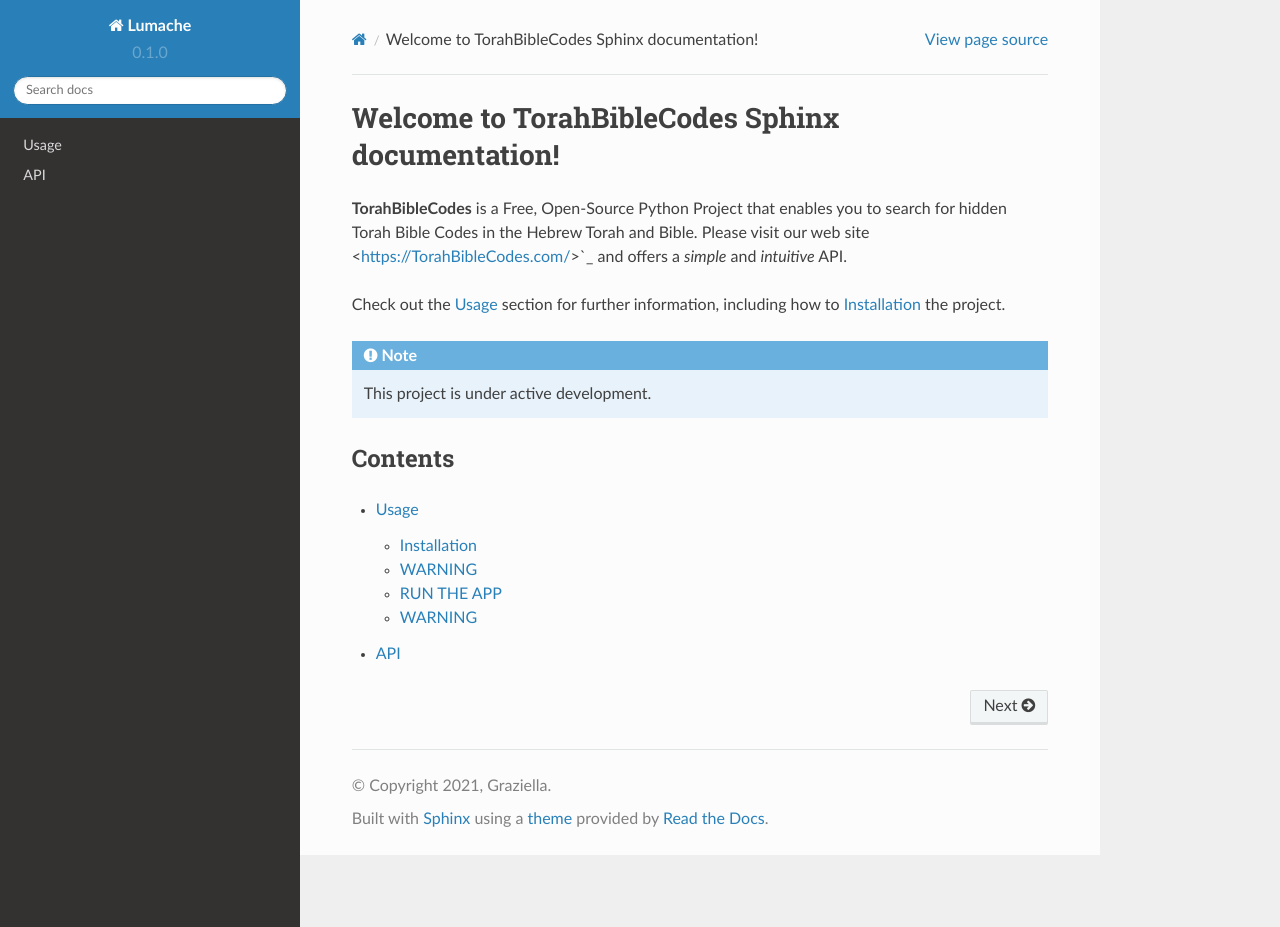
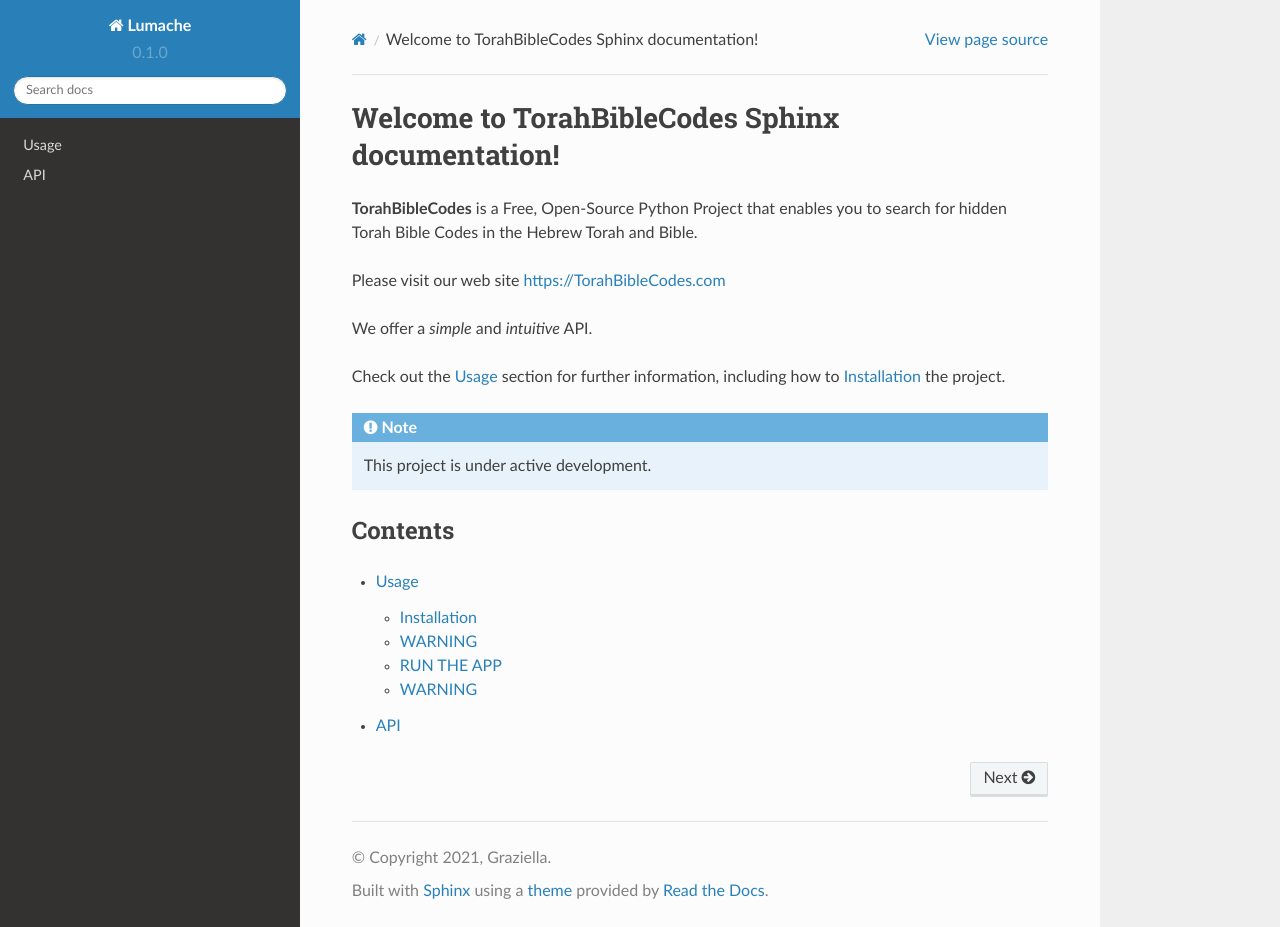
Before and after one commit to TorahBibleCodes/TorahBibleCodes_Sphinx, a Sphinx documentation site: the page built from docs/source/index.rst, in a window 1280 px wide and 927 px high. Built offline with Sphinx 7.4.7 and the Read the Docs theme 2.0.0, drawn with Linux system fonts in a browser that asks for light colours.

Commit message:
Update index.rst

```diff
--- a/docs/source/index.rst
+++ b/docs/source/index.rst
@@ -3,8 +3,10 @@
 
 **TorahBibleCodes** is a Free, Open-Source Python Project
 that enables you to search for hidden Torah Bible Codes in the Hebrew Torah and Bible.
-Please visit our web site <https://TorahBibleCodes.com/>`_
-and offers a *simple* and *intuitive* API.
+
+Please visit our web site https://TorahBibleCodes.com
+
+We offer a *simple* and *intuitive* API.
 
 Check out the :doc:`usage` section for further information, including
 how to :ref:`installation` the project.
```
